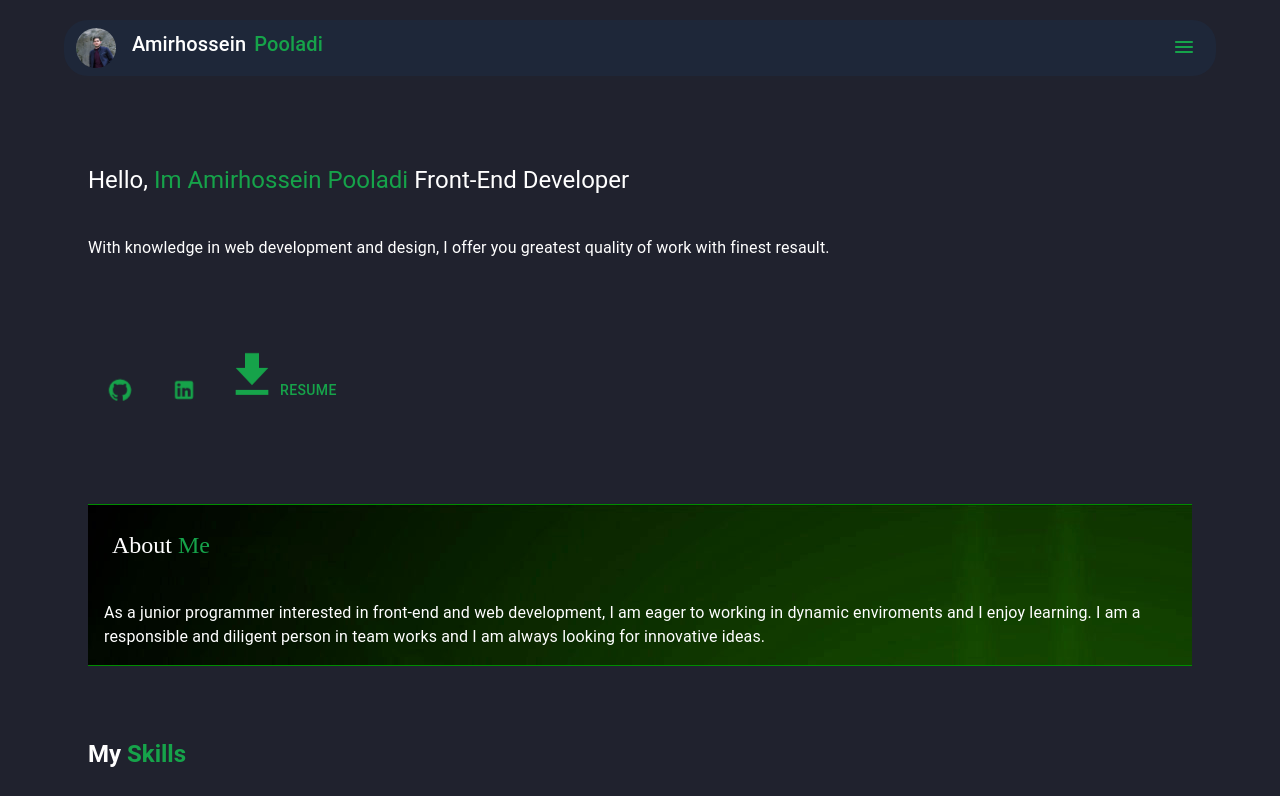
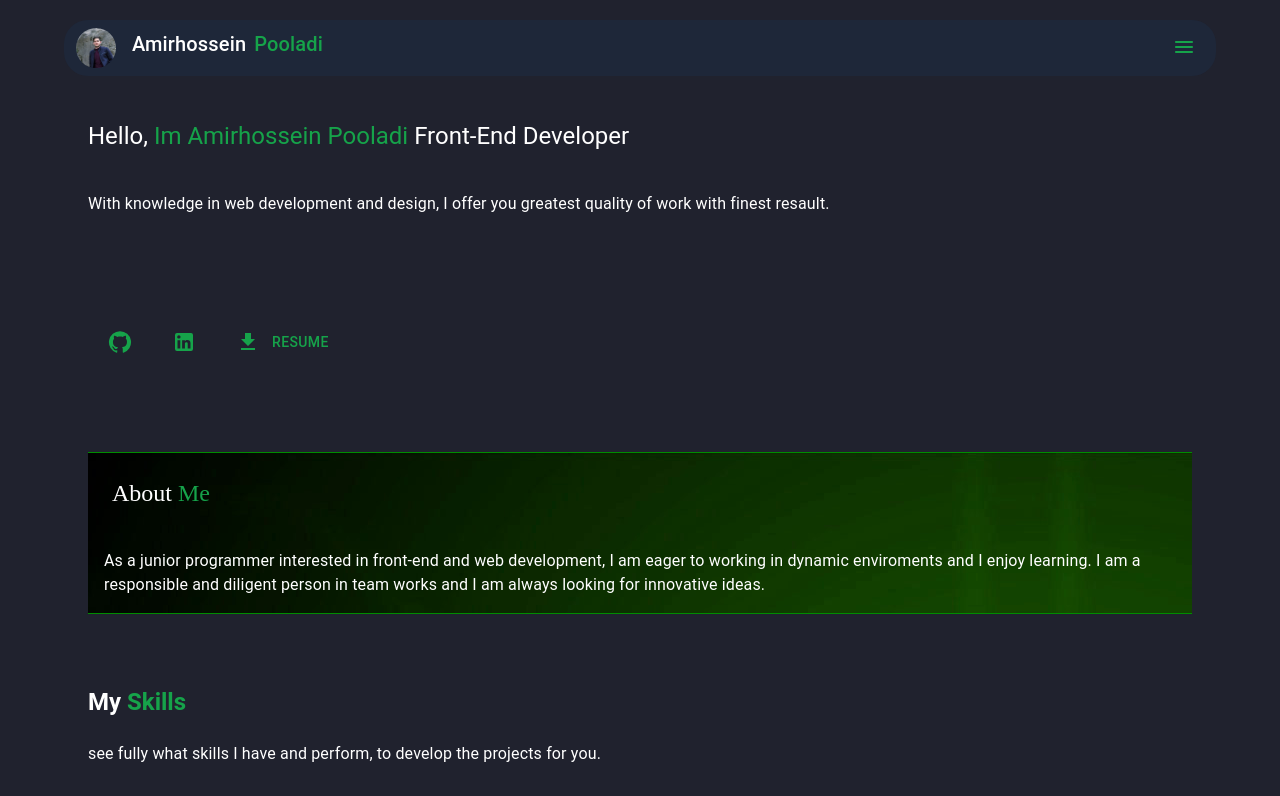
Before and after one commit to amirhpooladi/resume, a Next.js app: page / in a window 1280 px wide. Shown: the top 796 px of the page. Built offline with nearby package versions, Linux system fonts and the light colour scheme.

Commit message:
12thCommit

```diff
--- a/components/Contact.js
+++ b/components/Contact.js
@@ -29,11 +29,12 @@ export default function Contact() {
   };
 
   return (
+
+    <section id="contact" className="flex flex-col items-center pt-12">
     <ScrollAnimation
-    animateIn="animate__animated animate__backInRight"
+    animateIn="animate__animated animate__bounceInDown"
     animateOut="ananimate__animated animate__bounceInDown"
   >
-    <section id="contact" className="flex flex-col items-center pt-12">
       <Typography variant="h5" color="white" fontWeight="bold">
         Get In <span className=" text-green-600"> Touch</span>
       </Typography>
@@ -100,7 +101,8 @@ export default function Contact() {
       >
         Developed By Amirhossein Pooladi
       </Typography>
+      </ScrollAnimation>
     </section>
-    </ScrollAnimation>
+
   );
 }
--- a/components/Header.js
+++ b/components/Header.js
@@ -1,5 +1,5 @@
 import React, { useState } from "react";
-import 'animate.css';
+import "animate.css";
 
 import { Avatar, Button, Grid, Typography } from "@mui/material";
 import MenuRoundedIcon from "@mui/icons-material/MenuRounded";
@@ -14,10 +14,16 @@ export default function Header() {
 
   return (
     <>
-      <section id="header" className=" flex justify-between mt-5 mb-16">
-        <Grid container spacing={2} py={1} >
+      <section
+        id="header"
+        className=" flex justify-between mt-5 mb-5 animate__animated animate__backInDown"
+      >
+        <Grid container spacing={2} py={1}>
           <Grid item>
-            <Avatar src="./me.jpg" className=" ml-3 transition  ease-in-out delay-150 hover:scale-150 duration-200" />
+            <Avatar
+              src="./me.jpg"
+              className=" ml-3 transition  ease-in-out delay-150 hover:scale-150 duration-200"
+            />
           </Grid>
           <Grid item>
             <Typography
--- a/components/Home.js
+++ b/components/Home.js
@@ -20,13 +20,13 @@ export default function Home() {
           quality of work with finest resault.
         </Typography>
         <ScrollAnimation
-          animateIn="animate__animated animate__backInRight"
+          animateIn="animate__animated animate__bounceInDown"
           animateOut="ananimate__animated animate__bounceInDown"
         >
           <div className=" my-20">
             <a href="https://github.com/amirhpooladi" target="_blank">
-              <Button className=" hover: bg-slate-700 mr-2 animate-pulse ">
-                <GitHubIcon color=" text-green-600" className=" text-3xl m-3" />
+              <Button className=" hover: bg-slate-700 mr-2   ">
+                <GitHubIcon color=" text-green-600" className=" text-3xl m-3 animate__animated animate__heartBeat animate__infinite " />
               </Button>
             </a>
 
@@ -34,22 +34,22 @@ export default function Home() {
               href="https://www.linkedin.com/in/amirhossein-pooladi-6b4679277/"
               target="_blank"
             >
-              <Button className=" hover: bg-slate-700 mr-2 animate-pulse">
+              <Button className=" hover: bg-slate-700 mr-2 ">
                 <LinkedInIcon
                   color=" text-green-600"
-                  className=" text-3xl m-3"
+                  className=" text-3xl m-3 animate__animated animate__heartBeat animate__infinite "
                 />
               </Button>
             </a>
 
             <a href="AmirhosseinPooladi_Resume1.pdf" download>
               <Button className=" hover: bg-slate-700 mr-2  ">
-                <svg className="animate-bounce w-14 h-14">
+
                   <FileDownloadIcon
                     color=" text-green-600"
-                    className=" text-3xl m-3 "
+                    className=" text-3xl m-3 animate__animated animate__bounce animate__infinite animate__slow"
                   />
-                </svg>
+
                 <span className=" text-green-600">resume</span>
               </Button>
             </a>
--- a/package.json
+++ b/package.json
@@ -21,6 +21,7 @@
     "animate.css": "^4.1.1",
     "next": "13.4.12",
     "react": "18.2.0",
+    "react-animate-on-scroll": "^2.1.7",
     "react-dom": "18.2.0",
     "react-scroll": "^1.8.9",
     "styled-components": "^5.3.11"
--- a/pages/_app.js
+++ b/pages/_app.js
@@ -1,13 +1,49 @@
-import React from "react"
-import '../styles/globals.css'
-import Layout from "../components/Layout"
-
+import React, { useState, useEffect } from "react";
+import "../styles/globals.css";
+import Layout from "../components/Layout";
+import ArrowCircleUpIcon from "@mui/icons-material/ArrowCircleUp";
+import { Button } from "@mui/material";
+import { Link } from "react-scroll";
 
 function MyApp({ Component, pageProps }) {
-  return(
-  <Layout>
-  <Component {...pageProps} />
-  </Layout>)
+  const [scrollToTop, setScrollToTop] = useState(false);
+  useEffect(() => {
+    const handleScroll = () => {
+      window.pageYOffset > 300 ? setScrollToTop(true) : setScrollToTop(false);
+    };
+    window.addEventListener("scroll", handleScroll);
+    return () => {
+      window.removeEventListener("scroll", handleScroll);
+    };
+  }, []);
+const handleScrollToTop=()=>{
+  window.scrollTo({top:0,behavior:"smooth"})
+}
+  return (
+    <Layout>
+      <Component {...pageProps} />
+
+      {scrollToTop ? (
+        <Link className=" hover:text-3xl"
+          to="header"
+          activeClass="active"
+          spy={true}
+          smooth={true}
+          offset={-70}
+          duration={800}
+        >
+          <Button onClick={handleScrollToTop}>
+            <ArrowCircleUpIcon
+              fontSize="large"
+              className=" fixed bottom-10 font-extrabold  text-green-600"
+            />
+          </Button>
+        </Link>
+      ) : (
+        ""
+      )}
+    </Layout>
+  );
 }
 
-export default MyApp
+export default MyApp;
--- a/pages/index.js
+++ b/pages/index.js
@@ -1,15 +1,31 @@
-import React from "react";
+import React, { useEffect, useState } from "react";
 import Header from "../components/Header";
 import Layout from "../components/Layout";
-import { Divider } from "@mui/material";
+import { Divider, Typography } from "@mui/material";
 import Home from "../components/Home";
 import AboutMe from "../components/AboutMe";
 import Skills from "../components/Skills";
 import Contact from "../components/Contact";
 
+import ScrollAnimation from "react-animate-on-scroll";
+import "animate.css";
+
 export default function Main() {
-  return (
-    <>
+  const startPage = (
+
+    <div id="startPage" className="animate__animated animate__lightSpeedInRight  flex justify-center mt-48   ">
+
+      <Typography variant="body1" color="white" >
+      Welcome To
+      <span className=" text-green-600"> AmirHossein Pooladi </span>
+        Website
+
+      </Typography>
+      </div>
+
+  );
+  const mainPage = (
+    <div  className="animate__animated animate__fadeInDown ">
       <div className="  top-0 bg-slate-800 bg-opacity-90 rounded-3xl">
         <Header />
       </div>
@@ -23,6 +39,16 @@ export default function Main() {
         <Divider color="primary" className=" my-5" />
         <Contact />
       </Layout>
-    </>
+
+    </div>
   );
+  const [page, setPage] = useState(false);
+
+  useEffect(() => {
+    setTimeout(() => {
+      setPage(true);
+    }, 3100);
+  }, []);
+
+  return <>{page ? mainPage : startPage}</>;
 }
--- a/styles/globals.css
+++ b/styles/globals.css
@@ -9,3 +9,7 @@ body{
 background-image: url("../public/1.jpg");
 
 }
+
+#startPage{
+  animation-duration: 1s;
+}
```
